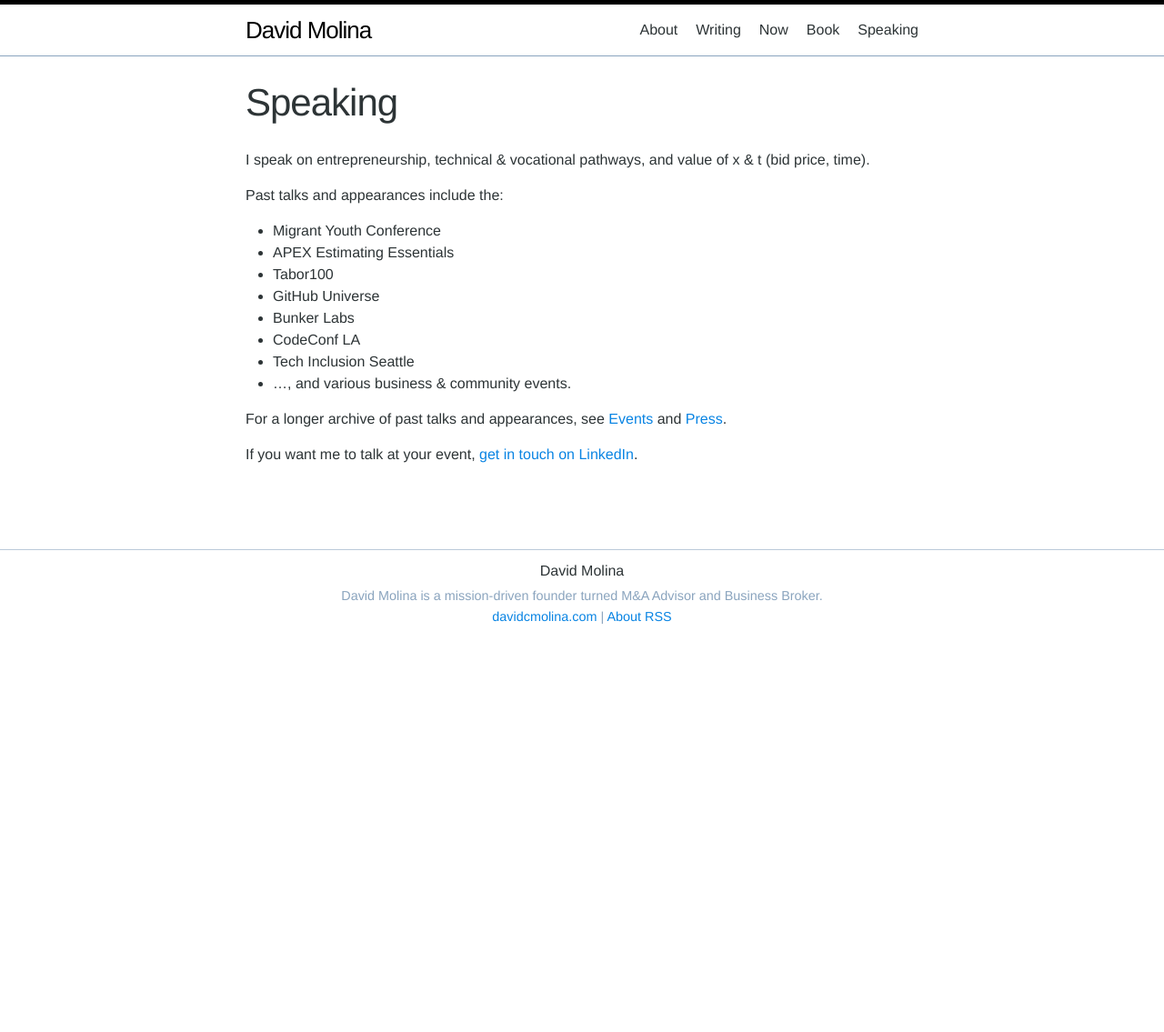
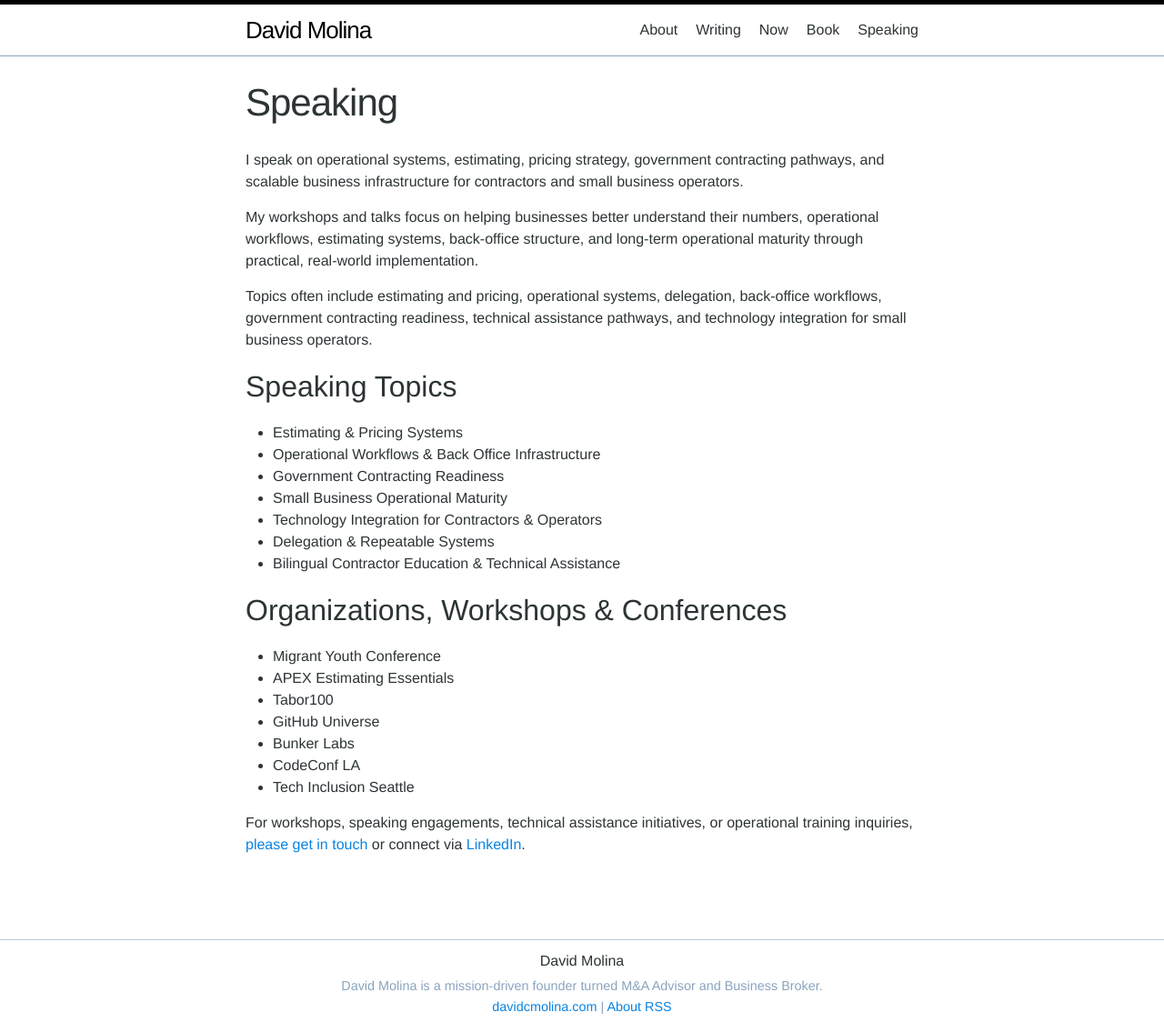
Before and after one commit to davidmolina/davidmolina.github.io, a Jekyll site: the page built from speaking.md, in a window 1280 px wide and 1135 px high. Shown: the whole window at 91% size. Built offline with Jekyll 4.4.1, drawn with Linux system fonts in a browser that asks for light colours.

Commit message:
[speaking] update copy

```diff
--- a/speaking.md
+++ b/speaking.md
@@ -2,14 +2,29 @@
 layout: page
 title: Speaking
 description: >
-    David Molina speaks on entrepreneurship, technical & vocational pathways, and value of x (bid price).
+    David Molina speaks on operational systems, estimating, pricing strategy, government contracting pathways, and scalable business infrastructure for contractors and small business operators.
 author: "David Molina"
 permalink: /speaking/
 ---
 
-I speak on entrepreneurship, technical & vocational pathways, and value of x & t (bid price, time).
+I speak on operational systems, estimating, pricing strategy, government contracting pathways, and scalable business infrastructure for contractors and small business operators.
 
-Past talks and appearances include the:
+My workshops and talks focus on helping businesses better understand their numbers, operational workflows, estimating systems, back-office structure, and long-term operational maturity through practical, real-world implementation.
+
+Topics often include estimating and pricing, operational systems, delegation, back-office workflows, government contracting readiness, technical assistance pathways, and technology integration for small business operators.
+
+## Speaking Topics
+
+- Estimating & Pricing Systems
+- Operational Workflows & Back Office Infrastructure
+- Government Contracting Readiness
+- Small Business Operational Maturity
+- Technology Integration for Contractors & Operators
+- Delegation & Repeatable Systems
+- Bilingual Contractor Education & Technical Assistance
+
+## Organizations, Workshops & Conferences
+
 - Migrant Youth Conference
 - APEX Estimating Essentials
 - Tabor100
@@ -17,8 +32,5 @@ Past talks and appearances include the:
 - Bunker Labs
 - CodeConf LA
 - Tech Inclusion Seattle
-- ..., and various business & community events.
 
-For a longer archive of past talks and appearances, see [Events](/events/) and [Press](/press/).
-
-If you want me to talk at your event, [get in touch on LinkedIn](https://www.linkedin.com/in/davidcmolina/).
+For workshops, speaking engagements, technical assistance initiatives, or operational training inquiries, [please get in touch](mailto:david@molinas.co) or connect via [LinkedIn](https://www.linkedin.com/in/davidcmolina/).
```
Also changed, not shown: connecting.md (+2 -2 lines).
